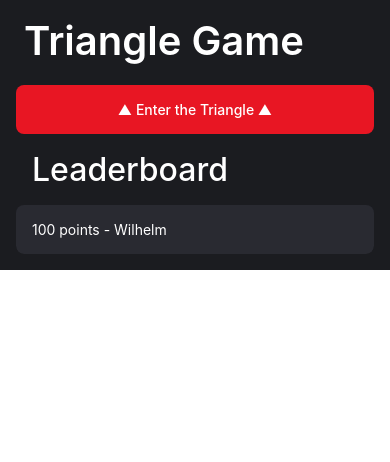
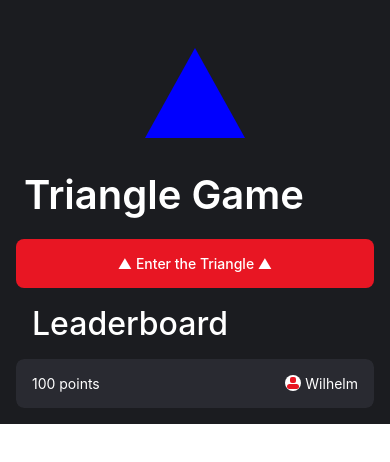
Before and after one commit to HiberWorld/ReactNativeSokolDemo, a React Native app: screen / in a window 390 px wide. Shown: the top 462 px of the page. Built offline with nearby package versions, Linux system fonts and the light colour scheme.

Commit message:
Made things pretty

```diff
--- a/src/App.styles.ts
+++ b/src/App.styles.ts
@@ -1,12 +1,5 @@
 import styled from 'styled-components/native';
-
-export const colors = {
-  dark: '#1B1C20',
-  veryDark: '#343540',
-  almostBlack: '#292A31',
-  red: '#E81623',
-  white: '#FFFFFF',
-};
+import {colors} from './colors';
 
 export const DarkSafeArea = styled.SafeAreaView`
   background-color: ${colors.dark};
@@ -41,26 +34,3 @@ export const TriangleButtonText = styled.Text`
   color: ${colors.white};
   text-align: center;
 `;
-
-export const LeaderboardContainer = styled.ScrollView`
-  /* margin: 16px; */
-  border-radius: 8px;
-`;
-
-export const LeaderboardHeader = styled.Text`
-  font-size: 32px;
-  font-weight: 500;
-  color: ${colors.white};
-  margin: 16px;
-`;
-
-export const LeaderboardEntry = styled.View`
-  color: ${colors.white};
-  background-color: ${colors.almostBlack};
-  border-radius: 8px;
-`;
-
-export const LeaderboardEntryText = styled.Text`
-  color: ${colors.white};
-  margin: 16px;
-`;
--- a/src/App.tsx
+++ b/src/App.tsx
@@ -6,12 +6,10 @@ import {
   TriangleContainer,
   TriangleButton,
   TriangleButtonText,
-  LeaderboardContainer,
-  LeaderboardHeader,
-  LeaderboardEntry,
-  LeaderboardEntryText,
   DarkSafeArea,
 } from './App.styles';
+import Leaderboard from './Leaderboard';
+import Logo from './Logo';
 import Triangle from './Triangle';
 
 const TriangleStart = () => (
@@ -25,20 +23,12 @@ const TriangleStart = () => (
   </TriangleContainer>
 );
 
-const Leaderboard = () => (
-  <LeaderboardContainer>
-    <LeaderboardHeader>Leaderboard</LeaderboardHeader>
-    <LeaderboardEntry>
-      <LeaderboardEntryText>100 points - Wilhelm</LeaderboardEntryText>
-    </LeaderboardEntry>
-  </LeaderboardContainer>
-);
-
 const App = () => {
   return (
     <DarkSafeArea>
       <StatusBar barStyle={'light-content'} />
       <FullPage>
+        <Logo />
         <PageTitle>Triangle Game</PageTitle>
         <TriangleStart />
         <Leaderboard />
--- /dev/null
+++ b/src/Leaderboard.tsx
@@ -0,0 +1,81 @@
+import React from 'react';
+import styled from 'styled-components/native';
+import {colors} from './colors';
+
+const LeaderboardContainer = styled.ScrollView`
+  /* margin: 16px; */
+  border-radius: 8px;
+`;
+
+const LeaderboardHeader = styled.Text`
+  font-size: 32px;
+  font-weight: 500;
+  color: ${colors.white};
+  margin: 16px;
+`;
+
+const LeaderboardEntry = styled.View<{selected?: boolean}>`
+  color: ${colors.white};
+  background-color: ${({selected}) =>
+    selected ? colors.lighterDark : colors.almostBlack};
+  border-radius: 8px;
+  flex-direction: row;
+  padding: 16px;
+  justify-content: space-between;
+`;
+
+const LeaderboardEntryText = styled.Text`
+  color: ${colors.white};
+`;
+
+const LeaderboardUserContainer = styled.View`
+  flex-direction: row;
+`;
+
+const UserHead = styled.View`
+  height: 6px;
+  width: 6px;
+  border-radius: 2px;
+  background-color: ${colors.red};
+`;
+
+const UserBody = styled.View`
+  margin-top: 1px;
+  height: 5px;
+  width: 12px;
+  border-radius: 8px;
+  background-color: ${colors.red};
+`;
+
+const UserCircle = styled.View`
+  background-color: ${colors.white};
+  border-radius: 8px;
+  height: 16px;
+  width: 16px;
+  flex-direction: column;
+  justify-content: center;
+  align-items: center;
+  margin-right: 4px;
+`;
+
+const UserIcon = () => (
+  <UserCircle>
+    <UserHead />
+    <UserBody />
+  </UserCircle>
+);
+
+export default () => (
+  <>
+    <LeaderboardHeader>Leaderboard</LeaderboardHeader>
+    <LeaderboardContainer>
+      <LeaderboardEntry>
+        <LeaderboardEntryText>100 points</LeaderboardEntryText>
+        <LeaderboardUserContainer>
+          <UserIcon />
+          <LeaderboardEntryText>Wilhelm</LeaderboardEntryText>
+        </LeaderboardUserContainer>
+      </LeaderboardEntry>
+    </LeaderboardContainer>
+  </>
+);
--- /dev/null
+++ b/src/Logo.tsx
@@ -0,0 +1,26 @@
+import React from 'react';
+import styled from 'styled-components/native';
+
+const Logo = styled.View`
+  border-color: blue;
+  border-left-color: transparent;
+  border-right-color: transparent;
+  height: 0px;
+  width: 0px;
+  border-left-width: 50px;
+  border-right-width: 50px;
+  border-bottom-width: 90px;
+`;
+
+const LogoContainer = styled.View`
+  width: 100%;
+  padding: 32px;
+  justify-content: center;
+  align-items: center;
+`;
+
+export default () => (
+  <LogoContainer>
+    <Logo />
+  </LogoContainer>
+);
--- /dev/null
+++ b/src/colors.ts
@@ -0,0 +1,8 @@
+export const colors = {
+  dark: '#1B1C20',
+  veryDark: '#343540',
+  lighterDark: '#454654',
+  almostBlack: '#292A31',
+  red: '#E81623',
+  white: '#FFFFFF',
+};
```
Also changed, not shown: 1 other file (tests, documents, lock files or other folders).
